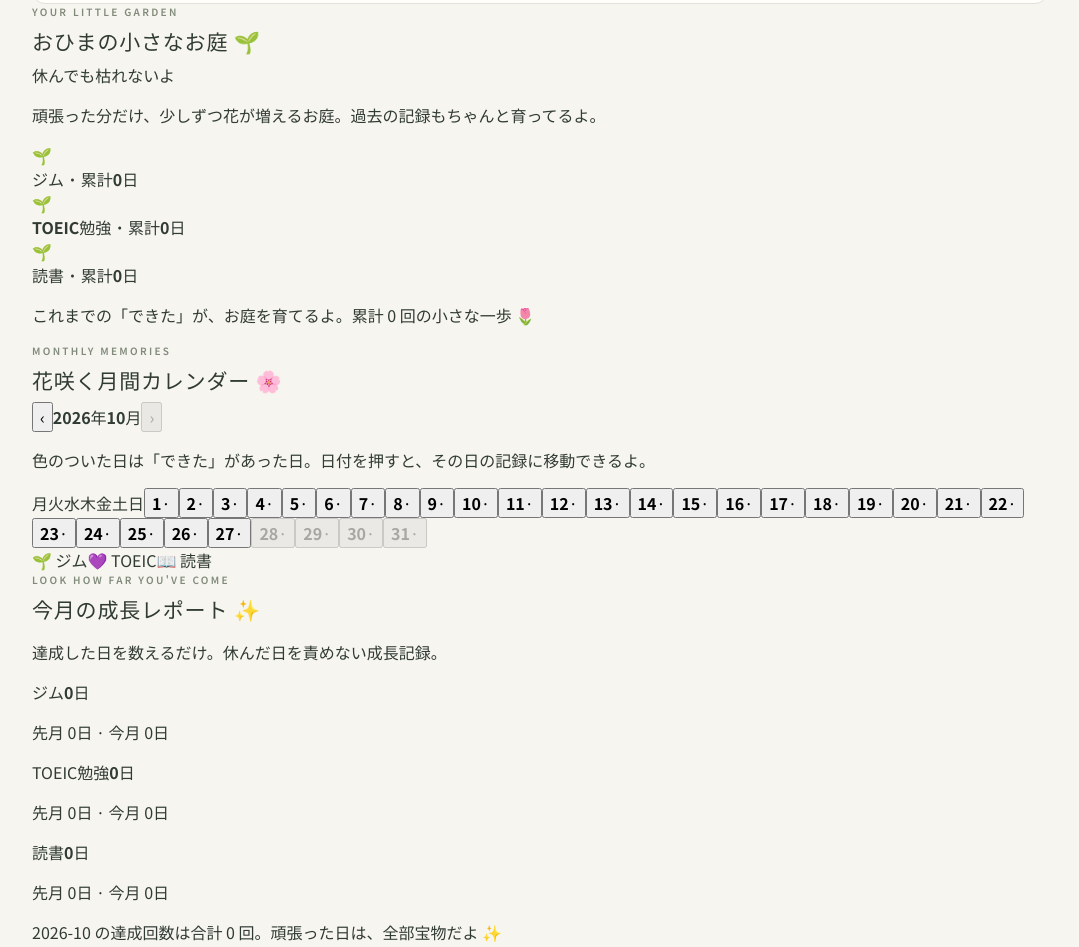
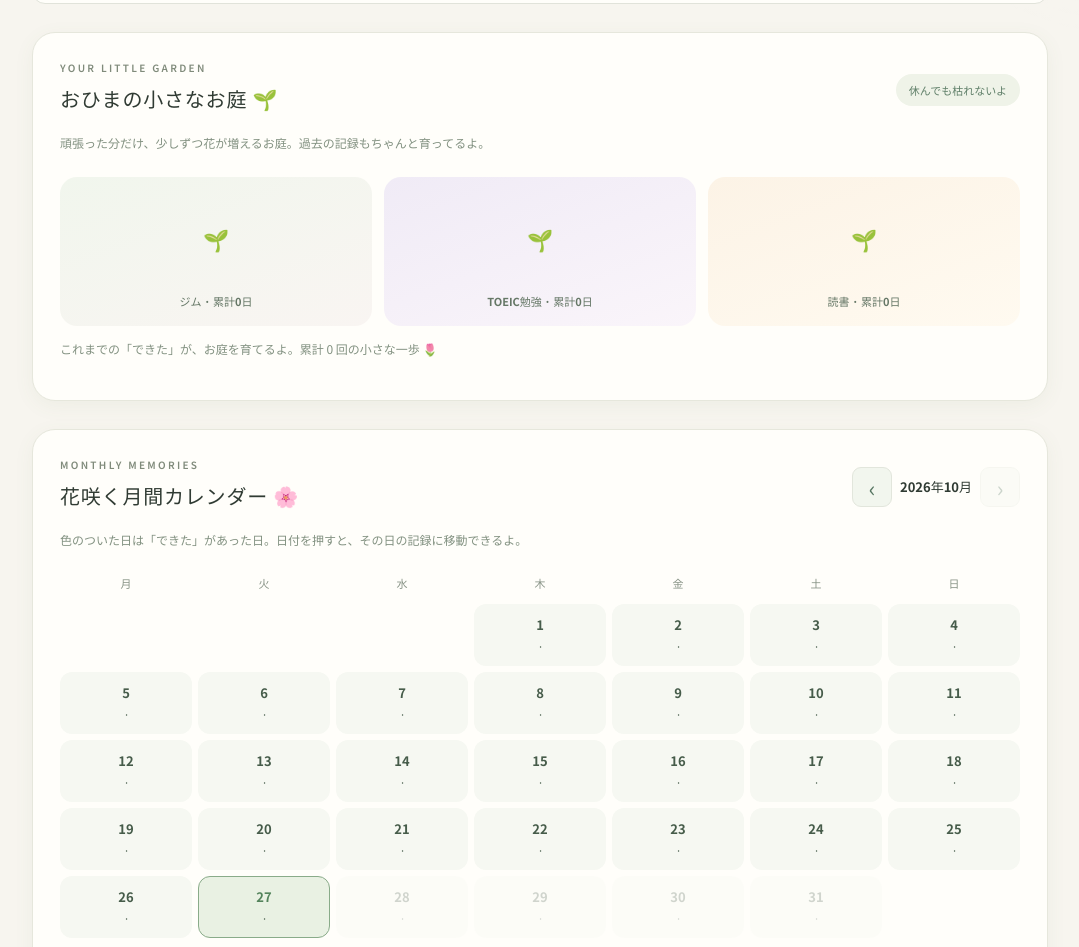
Before and after one commit to yuri0713hima-eng/ohima-habit-tracker, a website: page index.html in a window 1280 px wide. Shown: the part 1892-2839 px from the top of the page, without its empty margins (100-1179 px from the left). Drawn offline with Linux system fonts and the light colour scheme.

Commit message:
Style interactive garden calendar and growth summary

```diff
--- a/style.css
+++ b/style.css
@@ -31,3 +31,37 @@ body{background:radial-gradient(ellipse at 95% 5%,#eee6ed80,transparent 35%),#f7
 .work-footnote{font-size:11px;line-height:1.8;color:#839081}
 #work-status{min-height:18px;font-size:12px;color:#537a61}
 @media(max-width:700px){.work-panel{padding:17px}.work-head{display:block}.work-date{margin-top:8px}.work-fields{grid-template-columns:1fr 1fr}.work-fields input[type=text]{grid-column:1/-1}.work-fields button{grid-column:1/-1}.work-task{padding:11px}.work-task button{padding:7px 9px}}
+
+/* Gentle garden, calendar, and monthly report */
+.joy-panel{margin:28px 0;background:#fffefa;border:1px solid #e6e7dc;border-radius:23px;padding:27px;box-shadow:0 5px 20px #647d5010}
+.joy-heading{display:flex;align-items:center;justify-content:space-between;gap:14px;flex-wrap:wrap}
+.joy-heading h2{font-size:20px;margin-top:9px}
+.joy-intro,.joy-caption{font-size:12px;color:#829180;line-height:1.9}
+.joy-hint{font-size:11px;background:#eff3e8;border-radius:40px;padding:8px 13px;color:#61806a}
+.garden-plants{display:grid;grid-template-columns:repeat(3,minmax(0,1fr));gap:12px;margin-top:22px}
+.garden-plant{border-radius:17px;background:linear-gradient(160deg,#f1f6ed,#f9f5f2);padding:15px 10px;text-align:center;min-width:0}
+.garden-plant:nth-child(2){background:linear-gradient(160deg,#f0ebf6,#faf5fa)}
+.garden-plant:nth-child(3){background:linear-gradient(160deg,#fcf3e6,#fffaf0)}
+.garden-visual{min-height:95px;display:flex;align-items:center;justify-content:center;align-content:center;flex-wrap:wrap;word-break:break-word;font-size:21px;line-height:1.6}
+.garden-plant strong{font-size:11px;color:#657766}
+.month-controls{display:flex;align-items:center;gap:8px}
+.month-controls button{border:1px solid #e2e6dc;border-radius:9px;background:#f2f6ee;min-height:40px;min-width:40px;font-size:22px;color:#567561}
+.month-controls button:disabled{opacity:.3}
+.month-controls strong{white-space:nowrap;font-size:13px}
+.month-grid{display:grid;grid-template-columns:repeat(7,minmax(0,1fr));gap:6px;margin:16px 0}
+.month-weekday{text-align:center;font-size:11px;color:#899487;padding:7px 0}
+.month-day{display:flex;flex-direction:column;align-items:center;justify-content:center;gap:4px;min-height:62px;background:#f6f8f2;border:1px solid transparent;border-radius:12px;padding:4px;color:#465c4a;font:inherit}
+.month-day strong{font-size:13px}
+.month-day .month-symbols{font-size:11px;min-height:16px;letter-spacing:-1px}
+.month-day.is-selected{border-color:#89ab89;background:#e9f1e3}
+.month-day.is-today strong{color:#53835b}
+.month-day:disabled{opacity:.25}
+.month-legend{display:flex;flex-wrap:wrap;gap:12px;font-size:11px;color:#7b897a}
+.growth-report{display:grid;gap:16px;margin-top:22px}
+.growth-item{background:#f8f9f5;padding:15px;border-radius:15px}
+.growth-top{display:flex;justify-content:space-between;font-size:13px;gap:12px;color:#5b6e5b}
+.growth-track{height:10px;margin:10px 0;background:#e4e9de;border-radius:30px;overflow:hidden}
+.growth-fill{height:100%;border-radius:30px;background:#90b6a0}
+.growth-fill.purple{background:#b2a0c7}.growth-fill.orange{background:#d8b28b}
+.growth-item p{font-size:11px;color:#869282;margin:0}
+@media(max-width:700px){.joy-panel{padding:18px 14px}.garden-plants{gap:6px}.garden-plant{padding:12px 4px}.garden-visual{font-size:17px;min-height:89px}.garden-plant strong{font-size:10px}.month-grid{gap:3px}.month-day{min-height:54px;padding:3px 1px;border-radius:8px}.month-day .month-symbols{font-size:9px;letter-spacing:-2px}.joy-heading h2{font-size:18px}}
```
